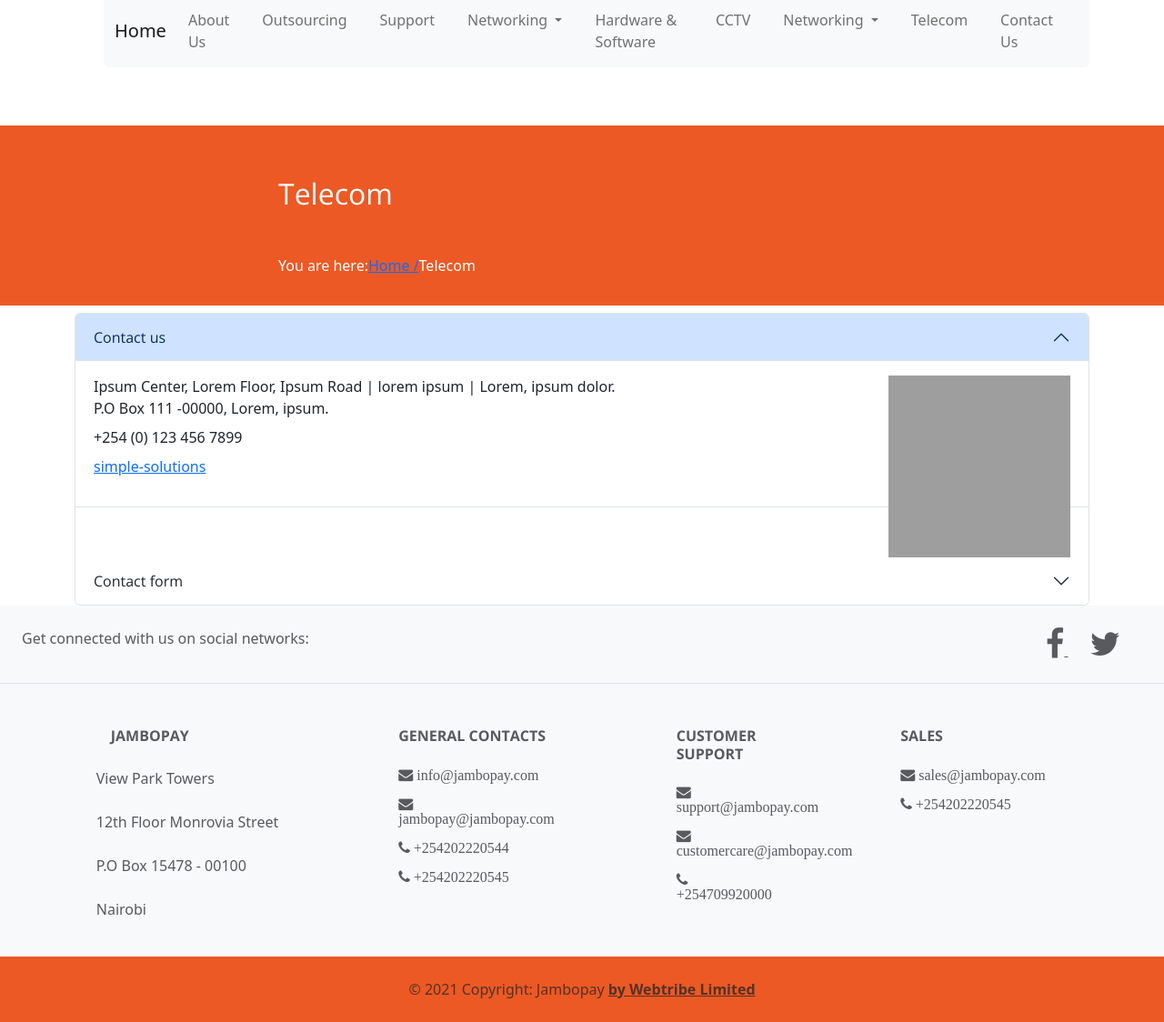
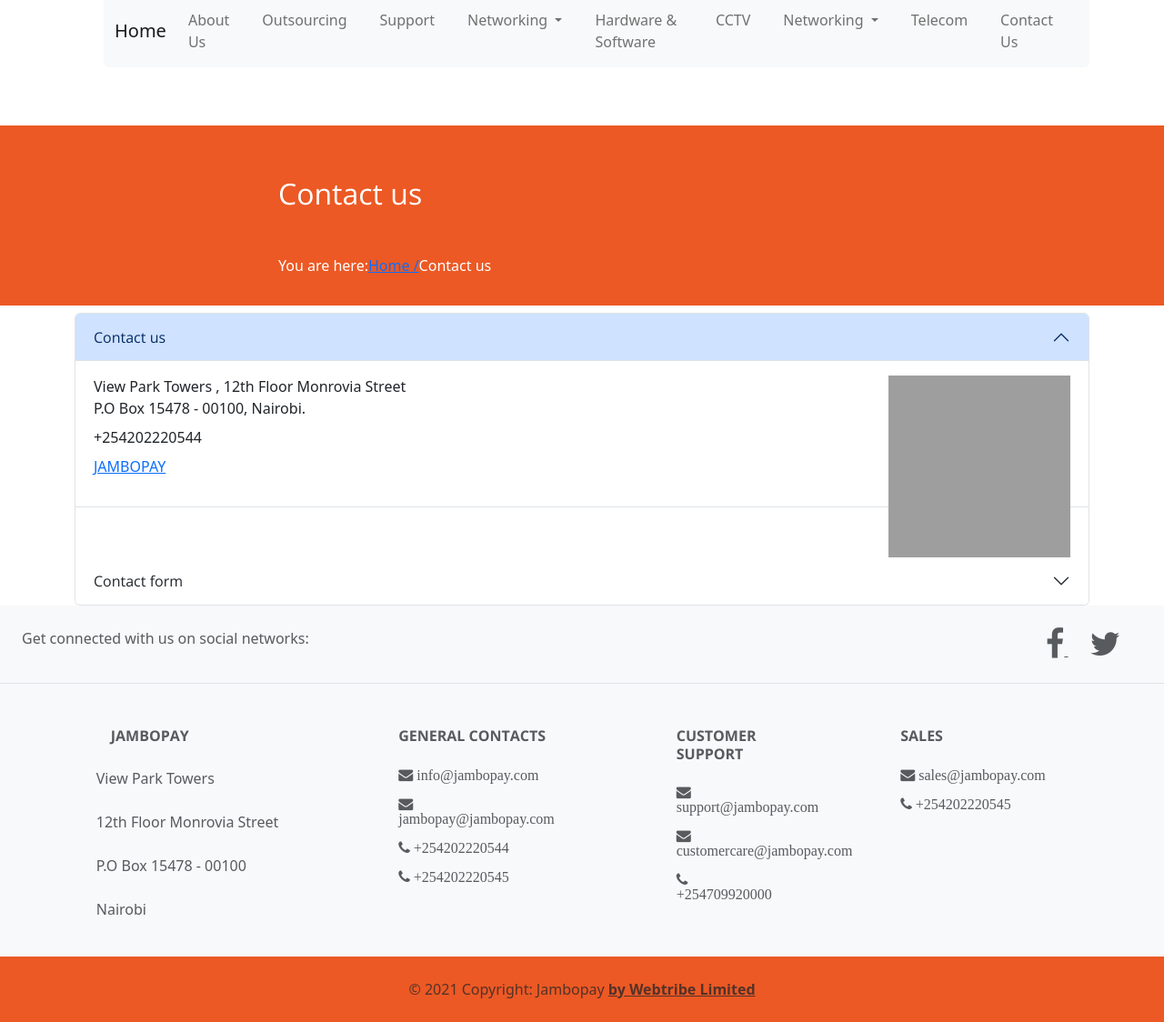
Before and after one commit to mungai-joel/Solutions-django, a Django app: template simple/templates/contacts.html in a window 1280 px wide. Shown: the part 214-1338 px from the top of the page at 91% size. Run offline with Django 3.2, Linux system fonts and the light colour scheme; the template is opened without the code that fills it, so the values that code supplies are empty, except form fields; tables that the repository leaves empty hold one stand-in row (values such as "Sample post"); form fields are guessed from the names that the template uses; some libraries are stand-ins or nearby versions; some web fonts are replaced; grey boxes are pictures that could not be loaded.

Commit message:
saving addons

```diff
--- a/simple/models.py
+++ b/simple/models.py
@@ -39,7 +39,6 @@
 
 class Post (models.Model):
     title = models.TextField(max_length=50)
-    slug = models.SlugField()
     description = models.TextField(max_length=225)
     image = models.ImageField(upload_to ='images/')
     created_at = models.DateTimeField(auto_now_add=True)
--- a/simple/templates/contacts.html
+++ b/simple/templates/contacts.html
@@ -49,11 +49,11 @@
                 <div class="column ">
                     <div class="page-title">
                         <div class="p-3 mb-2 bg-#ec5924  text-white" style="background-color: #ec5924;">
-                            <h2 style="padding: 40px; margin-left: 250px;">Telecom</h2>
+                            <h2 style="padding: 40px; margin-left: 250px;">Contact us</h2>
                             <div class="breadcrumb" style="margin-left: 290px;">
                                 <span>You are here: </span>
                                 <li><a href="/" class="pathway">Home /</a></li>
-                                <li class="active">Telecom</li>
+                                <li class="active">Contact us</li>
                                 </ol>
                             </div>
                         </div>
@@ -82,8 +82,8 @@
 
                                 <dd>
                                     <span class="contact-street" itemprop="streetAddress">
-                                            Ipsum Center, Lorem Floor, Ipsum Road | lorem ipsum | Lorem, ipsum dolor.<br>
-                        P.O Box 111 -00000, Lorem, ipsum.					<br>
+                                        View Park Towers , 12th Floor Monrovia Street <br>
+                                        P.O Box 15478 - 00100, Nairobi.					<br>
                                         </span>
                                 </dd>
 
@@ -94,7 +94,7 @@
                             </dt>
                                 <dd>
                                     <span class="contact-telephone" itemprop="telephone">
-                                    +254 (0) 123 456 7899		</span>
+                                        +254202220544		</span>
                                 </dd>
                                 <dt>
 
@@ -102,7 +102,7 @@
                                 <dd>
                                     <span class="contact-webpage">
                                     <a href="/" target="_blank" rel="noopener noreferrer" itemprop="url">
-                                    simple-solutions</a>
+                                        JAMBOPAY</a>
                                 </span>
                                 </dd>
                             </dl>
--- a/simple/urls.py
+++ b/simple/urls.py
@@ -29,7 +29,7 @@
     path('outsourcing/',views.outsourcing, name="outsourcing"),
     path('support/',views.support, name="support"),
     path('telecom/',views.telecom, name="telecom"),
-    path('post_detail/',views.post_detail, name="post_detail"),
+    path('post_detail/<int:image_id>/',views.post_detail, name="post_detail"),
 
 
     # path('accounts/password_change/', views.password_change, name='password_change'),
```
Also changed, not shown: simple/templates/Networking.html (+5 -6 lines), simple/templates/post.html (added, +23 -0 lines), simple/templates/post_detail.html (+5 -5 lines), simple/views.py (+11 -4 lines), media/images/jumbopaylogo.jpg (added), simple/migrations/0005_remove_post_slug.py (added).
